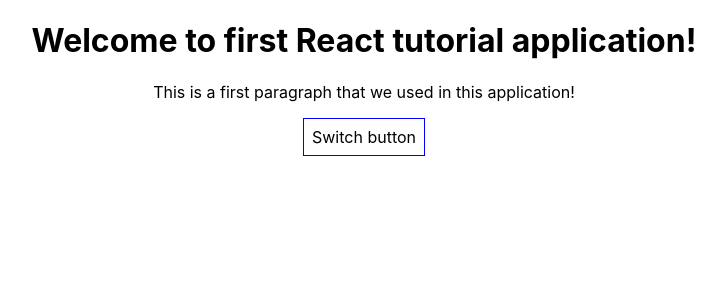
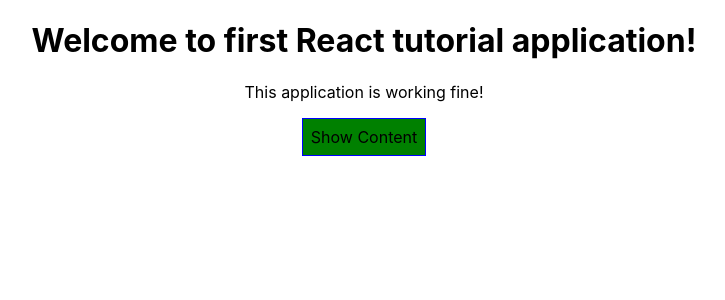
Before and after one commit to sharadkrsingh3687/react-complete-guide, a React (Create React App) app: page / in a window 1280 px wide. Shown: the top 300 px of the page, without its empty margins (276-1001 px from the left). Built offline with nearby package versions, Linux system fonts and the light colour scheme.

Commit message:
commiting all the style changes

```diff
--- a/package.json
+++ b/package.json
@@ -6,6 +6,7 @@
     "@testing-library/jest-dom": "^4.2.4",
     "@testing-library/react": "^9.5.0",
     "@testing-library/user-event": "^7.2.1",
+    "radium": "^0.26.0",
     "react": "^16.13.1",
     "react-dom": "^16.13.1",
     "react-scripts": "3.4.1"
--- a/src/App.css
+++ b/src/App.css
@@ -1,3 +1,11 @@
 .App {
   text-align: center;
 }
+
+.bold {
+  font-weight: bold;
+}
+
+.red {
+  color: red;
+}
--- a/src/App.js
+++ b/src/App.js
@@ -1,4 +1,5 @@
 import React, { Component } from 'react';
+import Radium, {StyleRoot} from 'radium';
 import './App.css';
 import Person from './Person/Person';
 
@@ -66,11 +67,15 @@
   render(){
 
     const style = {
-      backgroundColor: 'white',
+      backgroundColor: 'green',
       font: 'inherit',
       border: '1px solid blue',
       padding: '8px',
-      cursor: 'pointer'
+      cursor: 'pointer',
+      ':hover': {
+        backgroundColor: 'lightgreen',
+        color: 'black'
+      }
     };
 
     let persons = null;
@@ -87,15 +92,33 @@
               })}
           </div>
       )
+      style.backgroundColor = "Red";
+      style[':hover'] = {
+        backgroundColor: '#ffcccb',
+        color: 'black'
+      }
+
+    }
+
+    const classes = [];
+
+    if(this.state.Persons.length <= 2){
+      classes.push('red');
+    }
+
+    if(this.state.Persons.length <= 1){
+      classes.push('bold');
     }
 
     return (
-      <div className="App">
-        <h1>Welcome to first React tutorial application!</h1>
-        <p>This is a first paragraph that we used in this application!</p>
-        <button style={style} onClick={this.toggleNameHandler}>Switch button</button>
-        {persons}
-      </div>
+      <StyleRoot>
+        <div className="App">
+          <h1>Welcome to first React tutorial application!</h1>
+          <p className={classes.join(' ')}>This application is working fine!</p>
+          <button style={style} onClick={this.toggleNameHandler}>Show Content</button>
+          {persons}
+        </div>
+      </StyleRoot>
    );
   }
 
@@ -103,4 +126,4 @@
         React.createElement('h1',null, 'Welcome to first react tutorial application!'));*/
 }
 
-export default App;
+export default Radium(App);
--- a/src/Person/Person.css
+++ b/src/Person/Person.css
@@ -8,4 +8,5 @@
     box-shadow: 0 2px 3px #ccc;
     padding: 2px;
     text-align: center;
+    cursor: pointer;
 }
--- a/src/Person/Person.js
+++ b/src/Person/Person.js
@@ -1,15 +1,24 @@
 import React from 'react';
+import Radium, {StyleRoot} from 'radium';
 import './Person.css';
 
 const person = (props) => {
 
+    const style = {
+        '@media (min-width: 500px)': {
+            width: '450px'
+        }
+    }
+
     return (
-        <div className="Person">
-            <p onClick={props.click}>Hi, i am {props.name} and my age is {props.age}</p>
-            <p>{props.children}</p>
-            <input onChange={props.changed} defaultValue={props.name} />
-        </div>
+        <StyleRoot>
+            <div className="Person" style={style}>
+                <p onClick={props.click}>Hi, i am {props.name} and my age is {props.age}</p>
+                <p>{props.children}</p>
+                <input onChange={props.changed} defaultValue={props.name} />
+            </div>
+        </StyleRoot>
     )
 };
 
-export default person;
+export default Radium(person);
```
Also changed, not shown: 1 other file (tests, documents, lock files or other folders).
